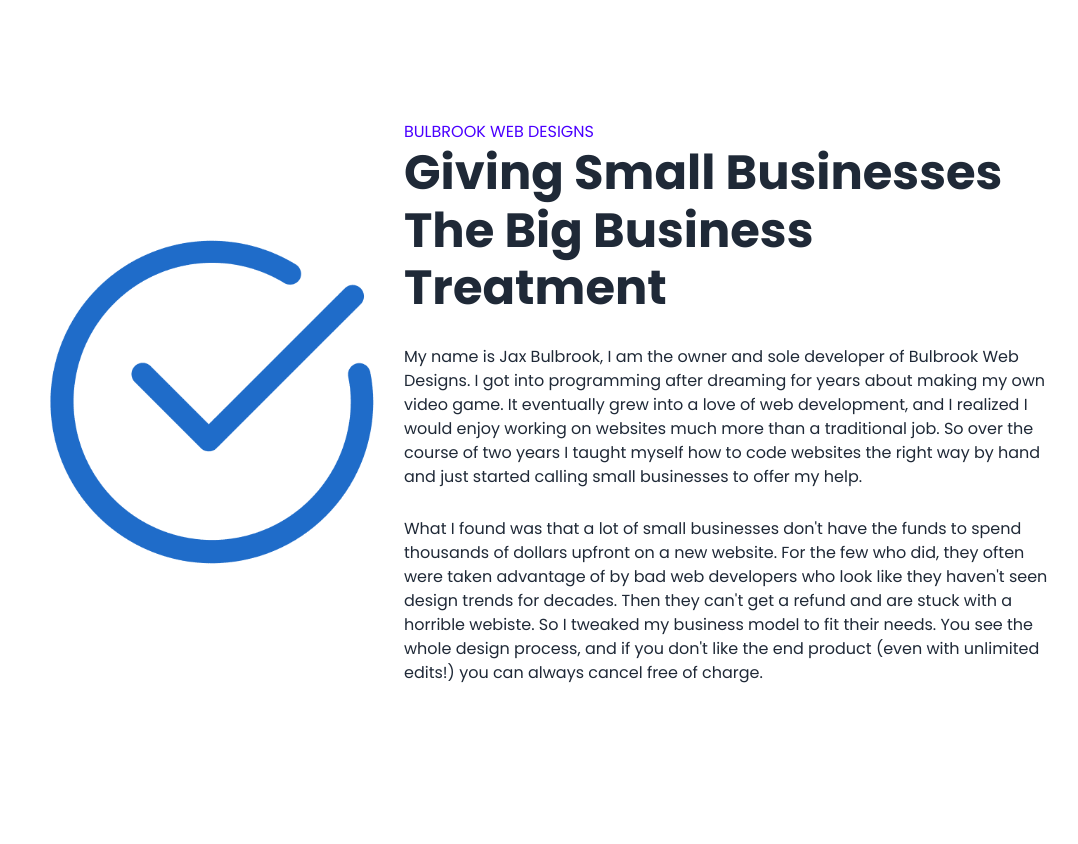
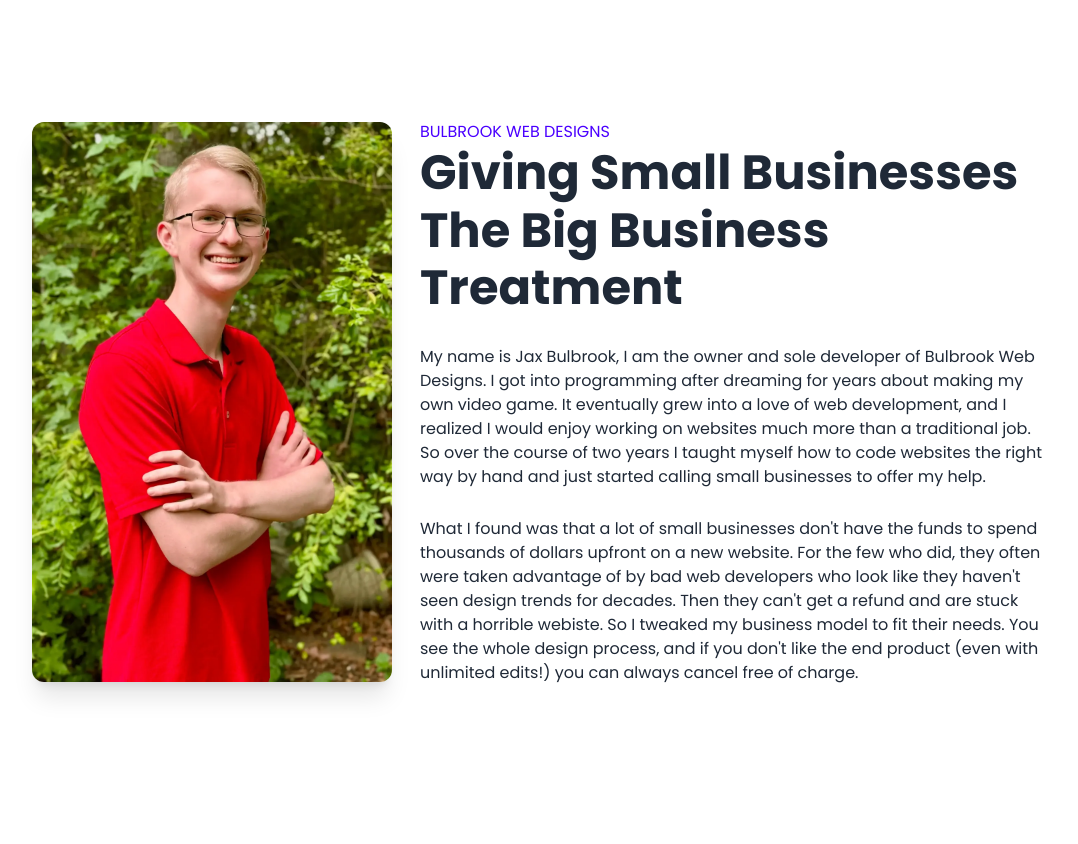
Before and after one commit to Jax-Hax/portfolio, a SvelteKit app: page /about in a window 1280 px wide. Shown: the part 440-1284 px from the top of the page, without its empty margins (98-1176 px from the left). Built offline with nearby package versions, Linux system fonts and the light colour scheme.

Commit message:
added pictures website is done!

```diff
--- a/src/lib/components/small/Picture.svelte
+++ b/src/lib/components/small/Picture.svelte
@@ -9,11 +9,11 @@
     export let lazyLoaded: boolean = true;
     export let className: string = ""
 </script>
-<picture class={className}>
+<picture>
     <!-- Mobile Image -->
     <source media="(max-width: 600px)" srcset="/{mobileSrc}">
     <!-- Desktop Image -->
     <source media="(min-width: 601px)" srcset="/{desktopSrc}">
     <!-- Fallback Image -->
-    <img aria-hidden="true" loading={lazyLoaded ? "lazy" : "eager"} decoding="async" src="/{fallbackSrc}" {alt} {width} {height} style="{scale ? "" : `min-width: ${width}px`}">
+    <img aria-hidden="true"  class={className} loading={lazyLoaded ? "lazy" : "eager"} decoding="async" src="/{fallbackSrc}" {alt} {width} {height} style="{scale ? "" : `min-width: ${width}px`}">
 </picture>
--- a/src/routes/WhoWeAre.svelte
+++ b/src/routes/WhoWeAre.svelte
@@ -17,7 +17,7 @@
 	>
 </p>
 <div class="flex flex-col items-center mt-20">
-	<Picture mobileSrc="coding.png" alt="optimization" width="290" height="290" />
+	<Picture mobileSrc="blue-shirt.webp" alt="optimization" width="290" height="290" />
 	<h2 class="font-bold mt-10 mb-2">Jax Bulbrook</h2>
 	<p class="uppercase">Owner/Developer</p>
 </div>
--- a/src/routes/about/Me.svelte
+++ b/src/routes/about/Me.svelte
@@ -2,9 +2,9 @@
 	import Picture from '$lib/components/small/Picture.svelte';
 </script>
 
-<div class="flex flex-col lg:flex-row items-center gap-3">
-	<div>
-		<Picture mobileSrc="check.png" alt="Jax" width="360" height="550" />
+<div class="flex flex-col lg:flex-row items-center gap-7">
+	<div class="rounded-xl">
+		<Picture mobileSrc="red-shirt.webp" alt="Jax" width="360" height="550" className="rounded-xl shadow-xl" />
 	</div>
 	<div>
 		<p class="text-primary uppercase">Bulbrook Web Designs</p>
```
